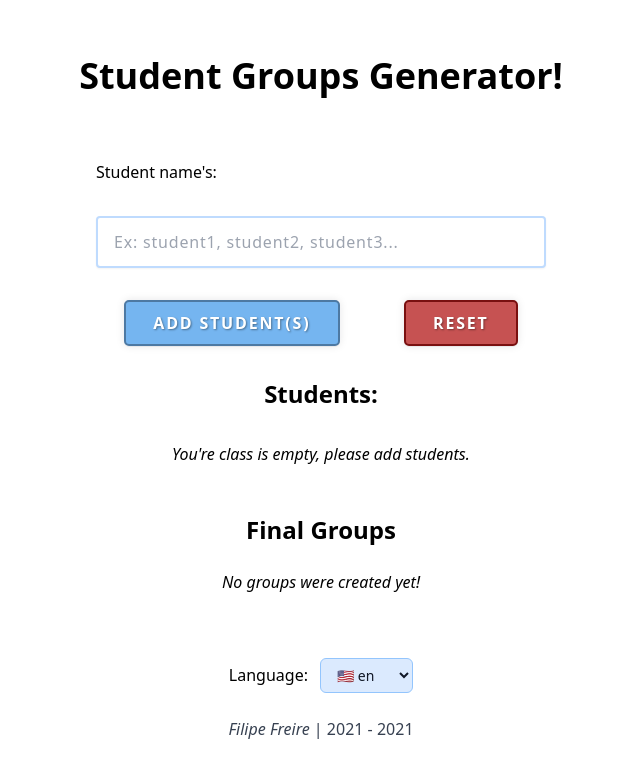
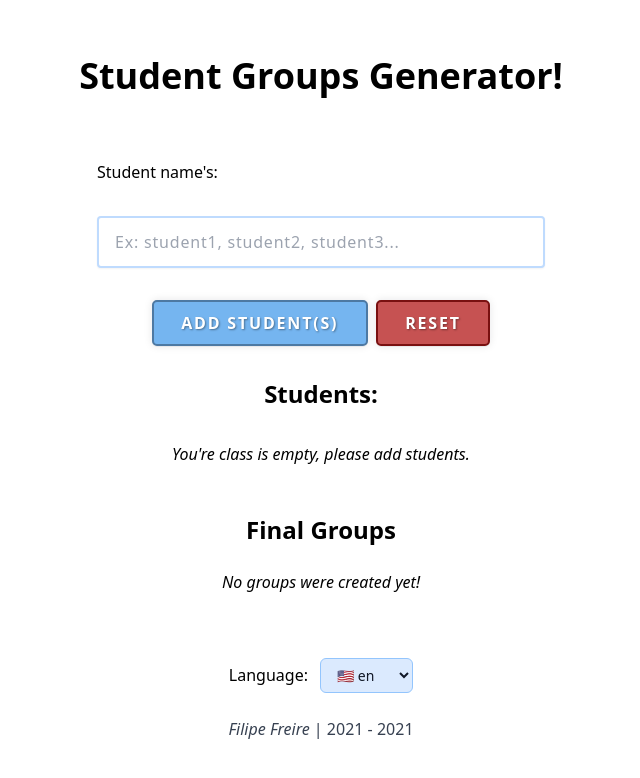
Before and after one commit to filipe-freire/student-groups-randomizer, a SvelteKit app: page / in a window 1280 px wide. Shown: the top 778 px of the page, without its empty margins (319-959 px from the left). Built offline with nearby package versions, Linux system fonts and the light colour scheme.

Commit message:
🔧 ref: Replace custom styles with Tailwind ones

```diff
--- a/src/lib/components/toast/ToastItem.svelte
+++ b/src/lib/components/toast/ToastItem.svelte
@@ -21,7 +21,7 @@
 	const END = 0;
 
 	const progress = tweened(START);
-	const hasDuration = item.duration > 0;
+	const hasDuration = $derived(item.duration > 0);
 
 	function close() {
 		toast.remove(item.id);
--- a/src/routes/+page.svelte
+++ b/src/routes/+page.svelte
@@ -62,13 +62,12 @@
 		<br />
 	{/if}
 
-	<section class="addStudentsContainer">
-		<div>
+	<section class="flex flex-col items-center justify-evenly">
+		<div class="w-full max-w-md">
 			<label class="mt-6 block" for="addStudent">
-				<i class="fas fa-user"></i>
 				{i18n.t('addStudentsLabel')}
 			</label>
-			<div class="inputContainer">
+			<div class="mx-auto my-8 flex max-w-[450px] items-center justify-evenly">
 				<input
 					class="block w-full rounded border-2 border-blue-200 px-4 py-3 tracking-wider shadow-sm"
 					id="addStudent"
@@ -79,7 +78,7 @@
 				/>
 			</div>
 		</div>
-		<div class="btnContainer">
+		<div class="mx-auto flex max-w-md flex-col justify-between gap-2 sm:min-h-0 sm:flex-row">
 			<button
 				onclick={() => {
 					classStore.createClass(studentsInput);
@@ -157,8 +156,12 @@
 
 	<!-- Set Number of Group Members -->
 	{#if classStore.students.length > 1}
-		<div class="inputContainer groups">
-			<label for="numOfMembers">{i18n.t('numOfMembersLabel')}</label>
+		<div
+			class="mx-auto my-8 flex max-w-[450px] flex-col items-center justify-evenly gap-y-2 sm:flex-row"
+		>
+			<label class="max-w-64 leading-relaxed" for="numOfMembers"
+				>{i18n.t('numOfMembersLabel')}</label
+			>
 			<input
 				class="block w-full max-w-20 rounded border-2 border-blue-200 px-4 py-3 tracking-wider shadow-sm"
 				id="numOfMembers"
@@ -166,7 +169,7 @@
 				type="number"
 			/>
 		</div>
-		<div class="btnContainer">
+		<div class="mx-auto flex max-w-md flex-col justify-between gap-2 sm:min-h-0 sm:flex-row">
 			<button onclick={() => classStore.createGroups()}>{i18n.t('createGroupsBtn')}</button>
 			<button class="saveBtn" onclick={() => classStore.saveClass()}
 				>{i18n.t('saveClassBtn')}</button
@@ -227,7 +230,6 @@
 		background-color: hsl(209, 80%, 70%);
 		color: hsl(0, 0%, 100%);
 		font-weight: 600;
-		font-family: inherit;
 		border-radius: 5px;
 		text-transform: uppercase;
 		letter-spacing: 1.8px;
@@ -235,18 +237,10 @@
 		box-shadow:
 			rgba(17, 17, 26, 0.05) 0px 1px 0px,
 			rgba(17, 17, 26, 0.1) 0px 0px 8px;
-		cursor: pointer;
 		transition: all 100ms ease-out;
 		max-width: 250px;
 		margin: 0 auto;
 		display: block;
-	}
-	.btnContainer {
-		display: flex;
-		justify-content: space-between;
-		max-width: 450px;
-		gap: 0.5rem;
-		margin: 0 auto;
 	}
 
 	button:focus,
@@ -279,50 +273,9 @@
 		border: 2px solid hsl(104.7, 64.6%, 15.5%);
 	}
 
-	.inputContainer {
-		margin: 2em auto;
-		display: flex;
-		align-items: center;
-		justify-content: space-evenly;
-		max-width: 450px;
-	}
-	.inputContainer.groups {
-		gap: 3rem;
-	}
-	.inputContainer.groups > label {
-		max-width: 260px;
-		line-height: 2.2ch;
-	}
-
-	.addStudentsContainer {
-		flex-direction: column;
-	}
-	.addStudentsContainer > div {
-		max-width: 450px;
-		width: 100%;
-	}
-	.addStudentsContainer {
-		display: flex;
-		justify-content: space-evenly;
-		align-items: center;
-	}
-
 	@media screen and (max-width: 400px) {
-		.btnContainer {
-			flex-direction: column;
-			justify-content: space-between;
-			min-height: 80px;
-			max-width: 200px;
-			margin: 0 auto;
-		}
-
 		button.saveBtn {
 			margin-top: 1rem;
 		}
-
-		.inputContainer.groups {
-			flex-direction: column;
-			gap: 1rem;
-		}
 	}
 </style>
```
